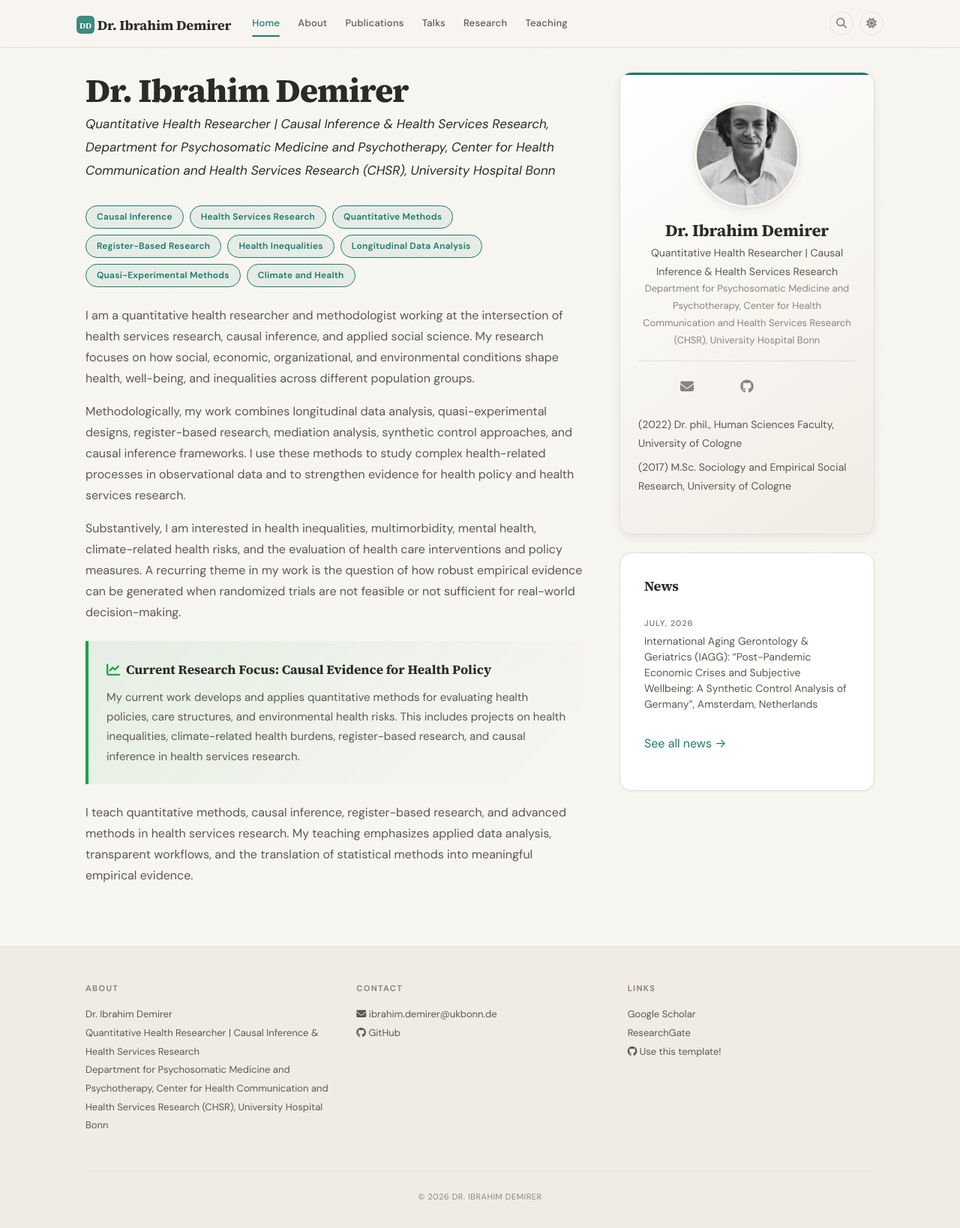
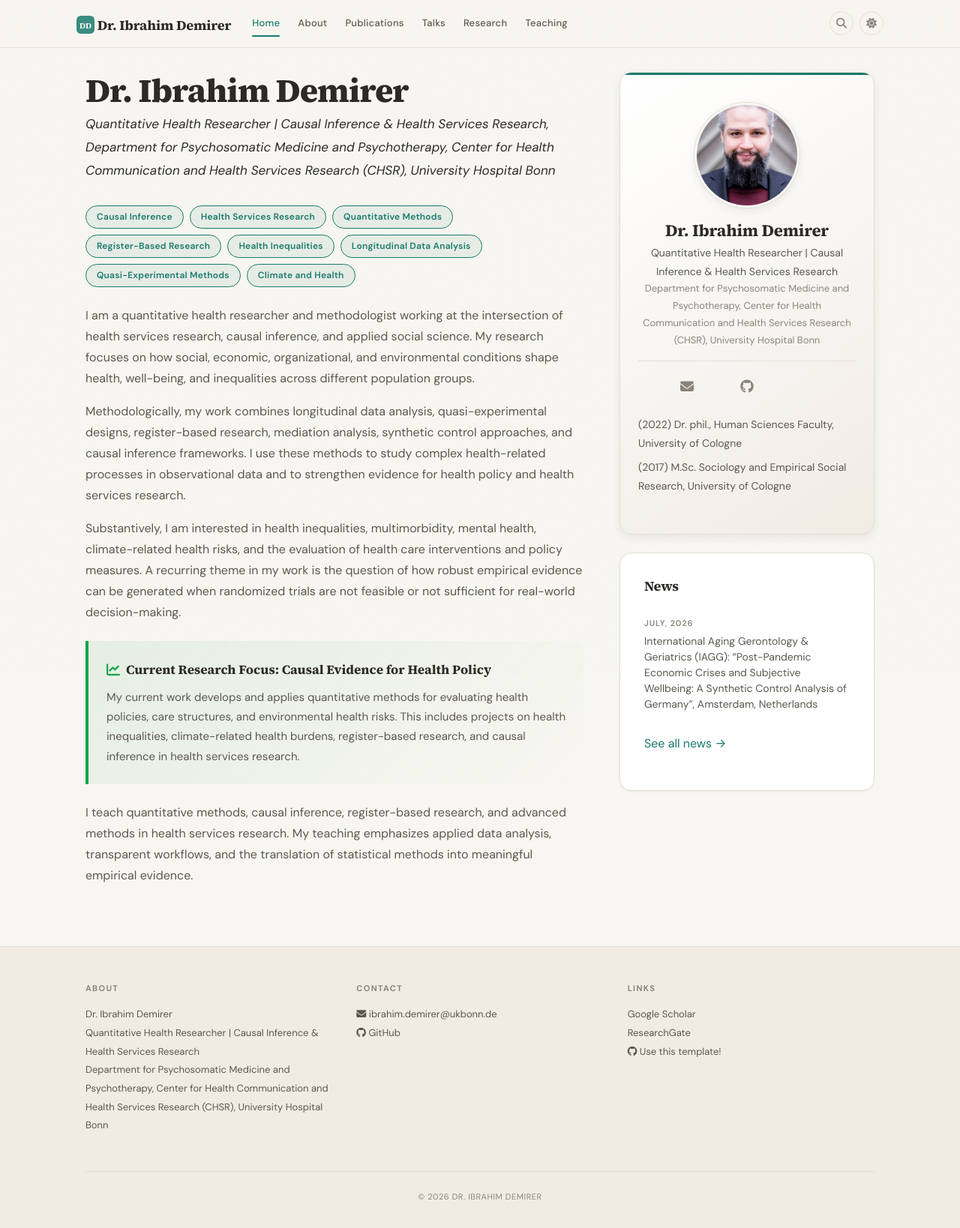
Before and after one commit to IbrahimDemirer/ibrahimdemirer.github.io, a Jekyll site: the page built from _pages/home.md, in a window 1280 px wide. Shown: the whole page at 75% size. Built offline with Jekyll 4.4.1, drawn with Linux system fonts in a browser that asks for light colours; a style sheet for code colours, icons or effects is not loaded.

Commit message:
Update _config.yml

```diff
--- a/_config.yml
+++ b/_config.yml
@@ -5,7 +5,7 @@ name: "Dr. Ibrahim Demirer"
 title: "Quantitative Health Researcher | Causal Inference & Health Services Research"
 institution: "Department for Psychosomatic Medicine and Psychotherapy, Center for Health Communication and Health Services Research (CHSR), University Hospital Bonn"
 email: ibrahim.demirer@ukbonn.de
-photo: headshot.jpg  # place your photo in images/
+photo: 2024-Demirer_Ibrahim-2000px-9686.jpg  # place your photo in images/
 
 # ============================================================
 # STEP 2: Your Links (optional -- delete any you don't use)
```
